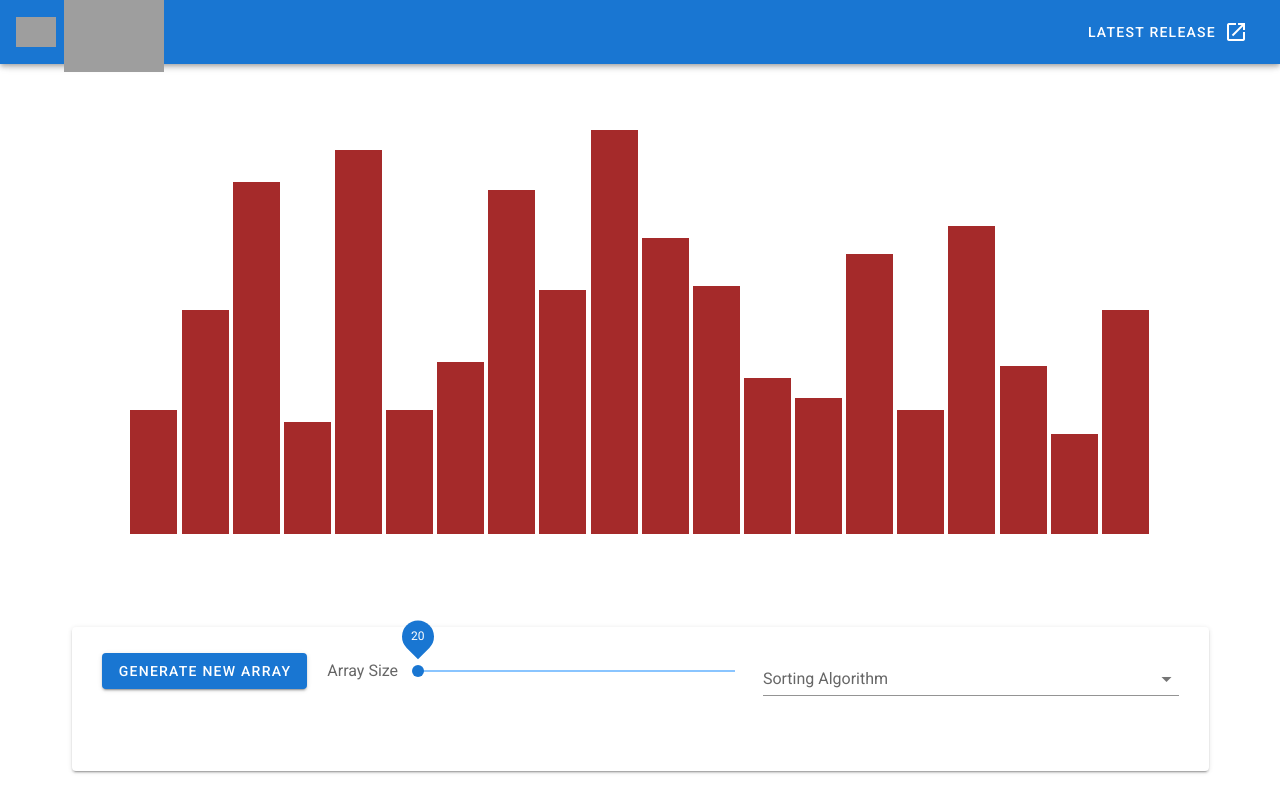
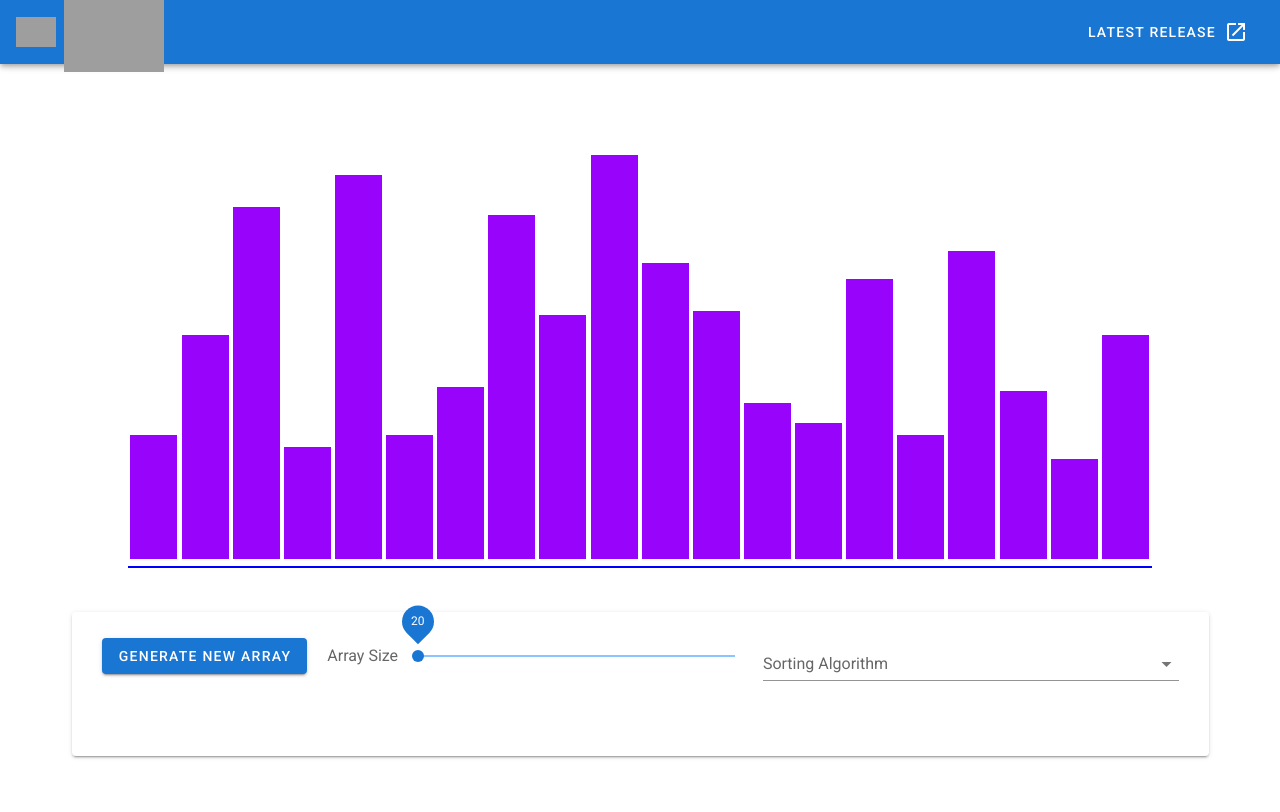
Before and after one commit to amritpal26/sorting_visualizer, a Vue app: page / in a window 1280 px wide. Shown: the top 812 px of the page. Built offline with nearby package versions, Linux system fonts and the light colour scheme; grey boxes are pictures that could not be loaded.

Commit message:
use styles array instead

```diff
--- a/src/components/Sorter.vue
+++ b/src/components/Sorter.vue
@@ -1,7 +1,7 @@
 <template>
     <v-container id="sorter-container">
         <visualizer id="visualizer"
-            :barsArray="array"/>
+            :numbersArray="array"/>
         <controls id="controls"
             @sort="startSort"
             @newArray="generateNewArray" />
@@ -29,8 +29,7 @@ export default {
             console.log("startSort");
         },
         generateNewArray : function (arraySize) {
-            console.log('generateNewArray', arraySize);
-            var range = MaxArrayElement - MinArrayElement +1;
+            var range = MaxArrayElement - MinArrayElement + 1;
             this.array = Array(arraySize).fill().map(() => MinArrayElement + Math.round(Math.random() * range));
         },
     }
--- a/src/components/Visualizer.vue
+++ b/src/components/Visualizer.vue
@@ -3,10 +3,11 @@
         <div class="visualizer-container">
             <div id="array-container">
                 <div class="array-bar"
-                    v-for="(barHeight, index) in barsArray"
+                    v-for="(bar, index) in barsArray"
                     :key="index"
-                    :style="{height: `${4*barHeight}px`, width: `${barWidth}%`, margin: `${barMarginPercent}%`}"/>
+                    :style="bar.style"/>
             </div>
+            <div class="bar-bottom-line"></div>
         </div>
     </v-container>
 </template>
@@ -15,28 +16,48 @@
 export default {
     name: 'Visualizer',
     props: {
-        barsArray: {
+        numbersArray: {
             type: Array,
-            default: () => {return [36, 66, 72, 100, 94, 39, 48, 71, 40, 38, 51, 52, 44, 60, 67, 86, 44, 53, 22, 94] }
+            default: () => {return [] }
         }
     },
     data: () => ({
-        barWidth: 2,
-        barMarginPercent: 0.2
+        barsArray: []
     }),
     mounted() {
-        this.calculateBarWidth();
+        this.calculateBarsArray();
     },
     watch: {
-        barsArray: function() {
-            this.calculateBarWidth();
+        numbersArray: function() {
+            this.calculateBarsArray();
         }
     },
     methods: {
-        calculateBarWidth: function () {
-            if (!this.barsArray) return;
-            this.barWidth = (100/this.barsArray.length)- (this.barMarginPercent * 2);
-        }
+        calculateBarsArray() {
+            var barMarginPercent = 0.2;
+            var barWidth = this.calculateBarWidth(this.numbersArray.length, barMarginPercent);
+
+            var bars = [];
+            this.numbersArray.forEach(barHeight => {
+                bars.push({
+                    height: barHeight,
+                    style: {
+                        height: `${4*barHeight}px`,
+                        width: `${barWidth}%`,
+                        margin: `0px ${barMarginPercent}%`,
+                        backgroundColor: '#9803fc'
+                    }
+                })
+            });
+            this.barsArray = bars;
+        },
+        calculateBarWidth: function (length, margin) {
+            if (!this.barsArray) {
+                return 0;
+            }
+
+            return (100/length) - (margin * 2);
+        },
     }
 }
 </script>
@@ -50,11 +71,15 @@ export default {
 }
 #array-container {
     width: 90%;
-    margin: 40px auto;
+    margin: 0px auto;
 }
 #array-container .array-bar {
     display: inline-block;
-    margin: 0 2px;
-    background-color: brown;
+}
+.visualizer-container .bar-bottom-line {
+    height: 2px;
+    width: 90%;
+    margin: 0px auto;
+    background-color: blue;
 }
 </style>
```
Also changed, not shown: src/components/Controls.vue (line endings or trailing spaces).
